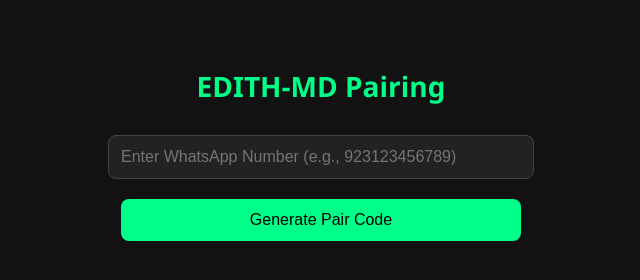
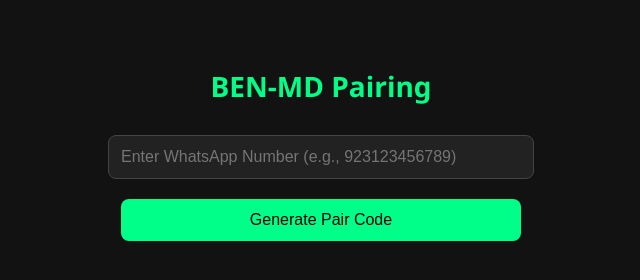
Before and after one commit to banksherman/Ben_md, a plain HTML site: page pair.html in a window 1280 px wide. Shown: the whole page, without its empty margins (319-959 px from the left). Drawn offline with Linux system fonts and the light colour scheme.

Commit message:
Update pair.html

```diff
--- a/pair.html
+++ b/pair.html
@@ -55,7 +55,7 @@
 </head>
 <body>
 
-  <h1>EDITH-MD Pairing</h1>
+  <h1>BEN-MD Pairing</h1>
 
   <input type="text" id="number" placeholder="Enter WhatsApp Number (e.g., 923123456789)" />
   <button onclick="getCode()">Generate Pair Code</button>
```
